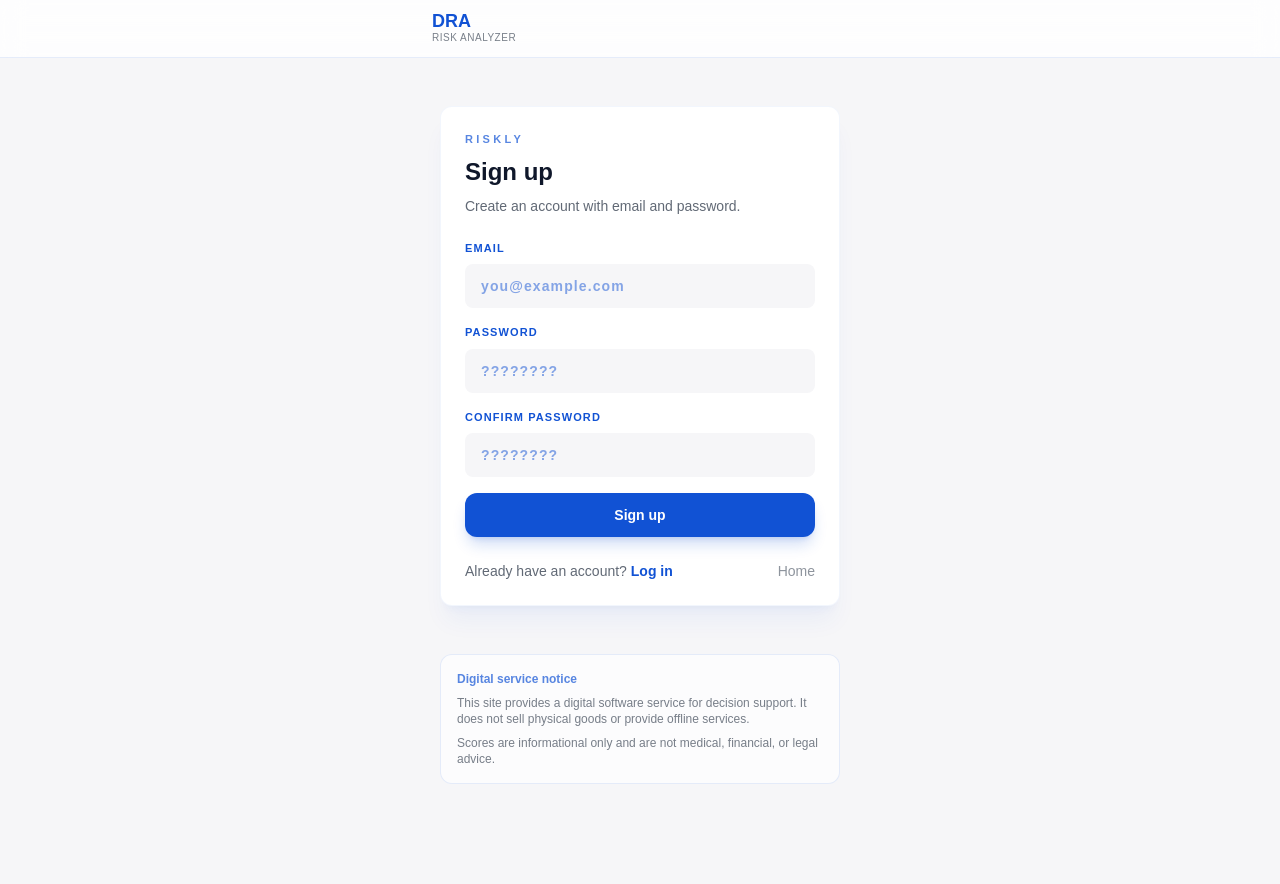
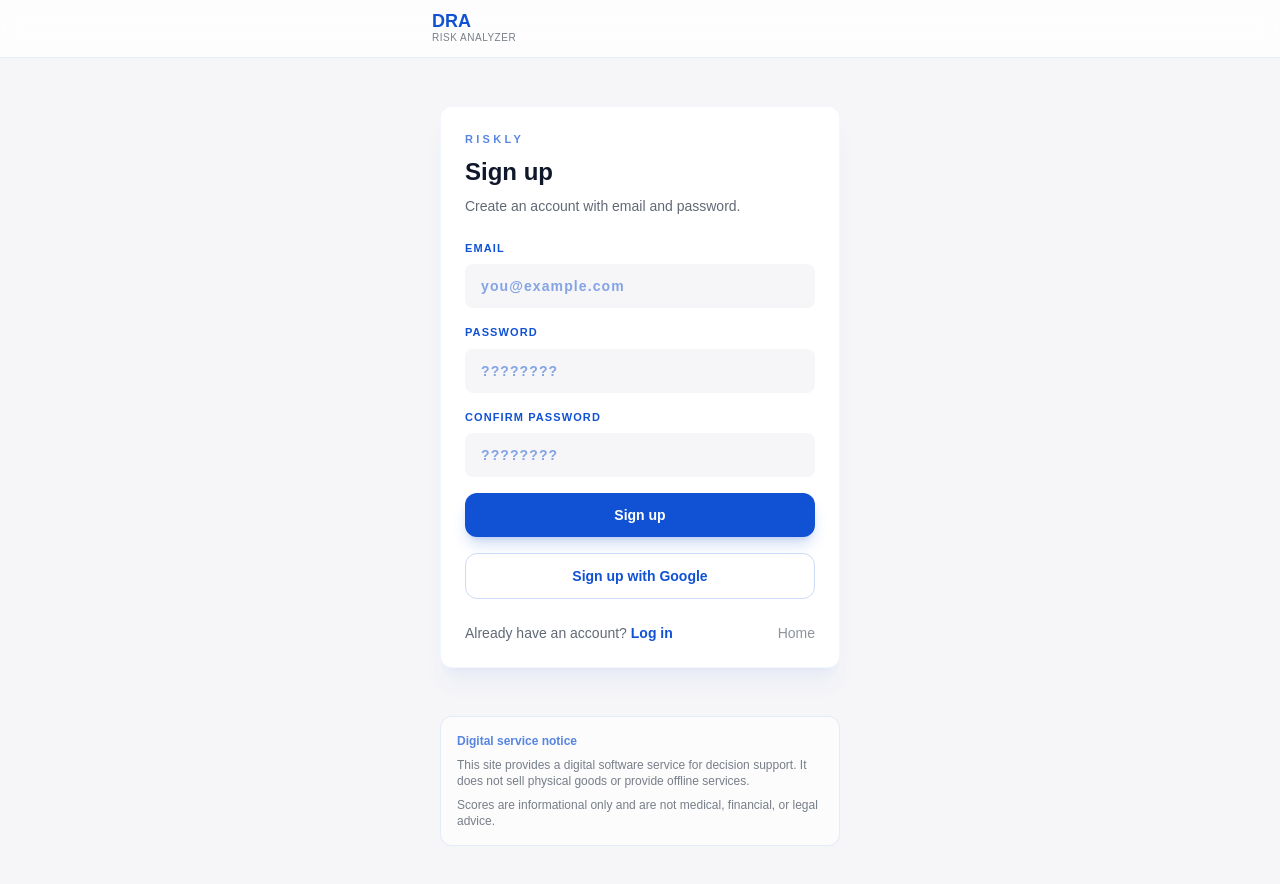
Before and after one commit to chohyunwoo/Decision_Risk_Analyzer, a Next.js app in the folder frontend/: page /en/signup in a window 1280 px wide. Before the commit the page ends 824 px from the top, so only its background shows below. Built offline with nearby package versions, Linux system fonts and the light colour scheme; no server answers.

Commit message:
Add Google OAuth buttons

```diff
--- a/frontend/app/[locale]/(auth)/login/page.tsx
+++ b/frontend/app/[locale]/(auth)/login/page.tsx
@@ -27,6 +27,7 @@ export default function LoginPage() {
     loading: false,
     notice: emptyNotice
   });
+  const [oauthLoading, setOauthLoading] = useState(false);
 
   useEffect(() => {
     let active = true;
@@ -106,6 +107,21 @@ export default function LoginPage() {
     }));
   };
 
+  const handleGoogleLogin = async () => {
+    setOauthLoading(true);
+    setAuth((prev) => ({ ...prev, notice: emptyNotice }));
+    const { error } = await supabase.auth.signInWithOAuth({
+      provider: "google"
+    });
+    if (error) {
+      setAuth((prev) => ({
+        ...prev,
+        notice: { type: "error", message: error.message }
+      }));
+      setOauthLoading(false);
+    }
+  };
+
   return (
     <section className="rounded-xl border border-[#1152d4]/5 bg-white p-6 shadow-xl shadow-[#1152d4]/5">
       <header className="space-y-2">
@@ -152,6 +168,17 @@ export default function LoginPage() {
         </button>
       </form>
 
+      <div className="mt-4 grid gap-2">
+        <button
+          type="button"
+          className="rounded-xl border border-[#1152d4]/20 px-4 py-3 text-sm font-semibold text-[#1152d4] transition-all active:scale-[0.98] disabled:cursor-not-allowed disabled:text-[#1152d4]/50"
+          onClick={handleGoogleLogin}
+          disabled={oauthLoading}
+        >
+          {oauthLoading ? tCommon("processing") : t("loginWithGoogle")}
+        </button>
+      </div>
+
       {auth.notice.message && (
         <p
           className={`mt-4 rounded-lg px-3 py-2 text-sm ${
--- a/frontend/app/[locale]/(auth)/signup/page.tsx
+++ b/frontend/app/[locale]/(auth)/signup/page.tsx
@@ -24,6 +24,7 @@ export default function SignupPage() {
     loading: false,
     notice: emptyNotice
   });
+  const [oauthLoading, setOauthLoading] = useState(false);
 
   const handleSignup = async (event: React.FormEvent<HTMLFormElement>) => {
     event.preventDefault();
@@ -73,6 +74,21 @@ export default function SignupPage() {
       loading: false,
       notice: { type: "success", message: t("signupSuccess") }
     });
+  };
+
+  const handleGoogleSignup = async () => {
+    setOauthLoading(true);
+    setState((prev) => ({ ...prev, notice: emptyNotice }));
+    const { error } = await supabase.auth.signInWithOAuth({
+      provider: "google"
+    });
+    if (error) {
+      setState((prev) => ({
+        ...prev,
+        notice: { type: "error", message: error.message }
+      }));
+      setOauthLoading(false);
+    }
   };
 
   return (
@@ -133,6 +149,17 @@ export default function SignupPage() {
         </button>
       </form>
 
+      <div className="mt-4 grid gap-2">
+        <button
+          type="button"
+          className="rounded-xl border border-[#1152d4]/20 px-4 py-3 text-sm font-semibold text-[#1152d4] transition-all active:scale-[0.98] disabled:cursor-not-allowed disabled:text-[#1152d4]/50"
+          onClick={handleGoogleSignup}
+          disabled={oauthLoading}
+        >
+          {oauthLoading ? tCommon("processing") : t("signupWithGoogle")}
+        </button>
+      </div>
+
       {state.notice.message && (
         <p
           className={`mt-4 rounded-lg px-3 py-2 text-sm ${
--- a/frontend/messages/en.json
+++ b/frontend/messages/en.json
@@ -128,7 +128,9 @@
     "signupSuccess": "Signed up and logged in.",
     "signupSuccessVerify": "Sign-up complete! Please verify your email.",
     "errorMissingEmailPassword": "Please enter email and password.",
-    "errorPasswordMismatch": "Passwords do not match."
+    "errorPasswordMismatch": "Passwords do not match.",
+    "loginWithGoogle": "Continue with Google",
+    "signupWithGoogle": "Sign up with Google"
   },
   "Profile": {
     "title": "Profile",
--- a/frontend/messages/ja.json
+++ b/frontend/messages/ja.json
@@ -128,7 +128,9 @@
     "signupSuccess": "登録とログインが完了しました。",
     "signupSuccessVerify": "登録完了。メール認証を行ってください。",
     "errorMissingEmailPassword": "メールとパスワードを入力してください。",
-    "errorPasswordMismatch": "パスワードが一致しません。"
+    "errorPasswordMismatch": "パスワードが一致しません。",
+    "loginWithGoogle": "Googleでログイン",
+    "signupWithGoogle": "Googleで登録"
   },
   "Profile": {
     "title": "プロフィール",
--- a/frontend/messages/ko.json
+++ b/frontend/messages/ko.json
@@ -128,7 +128,9 @@
     "signupSuccess": "가입 및 로그인 완료.",
     "signupSuccessVerify": "가입 완료! 이메일 인증을 진행해주세요.",
     "errorMissingEmailPassword": "이메일과 비밀번호를 입력해주세요.",
-    "errorPasswordMismatch": "비밀번호가 일치하지 않습니다."
+    "errorPasswordMismatch": "비밀번호가 일치하지 않습니다.",
+    "loginWithGoogle": "Google로 로그인",
+    "signupWithGoogle": "Google로 가입"
   },
   "Profile": {
     "title": "프로필",
```
